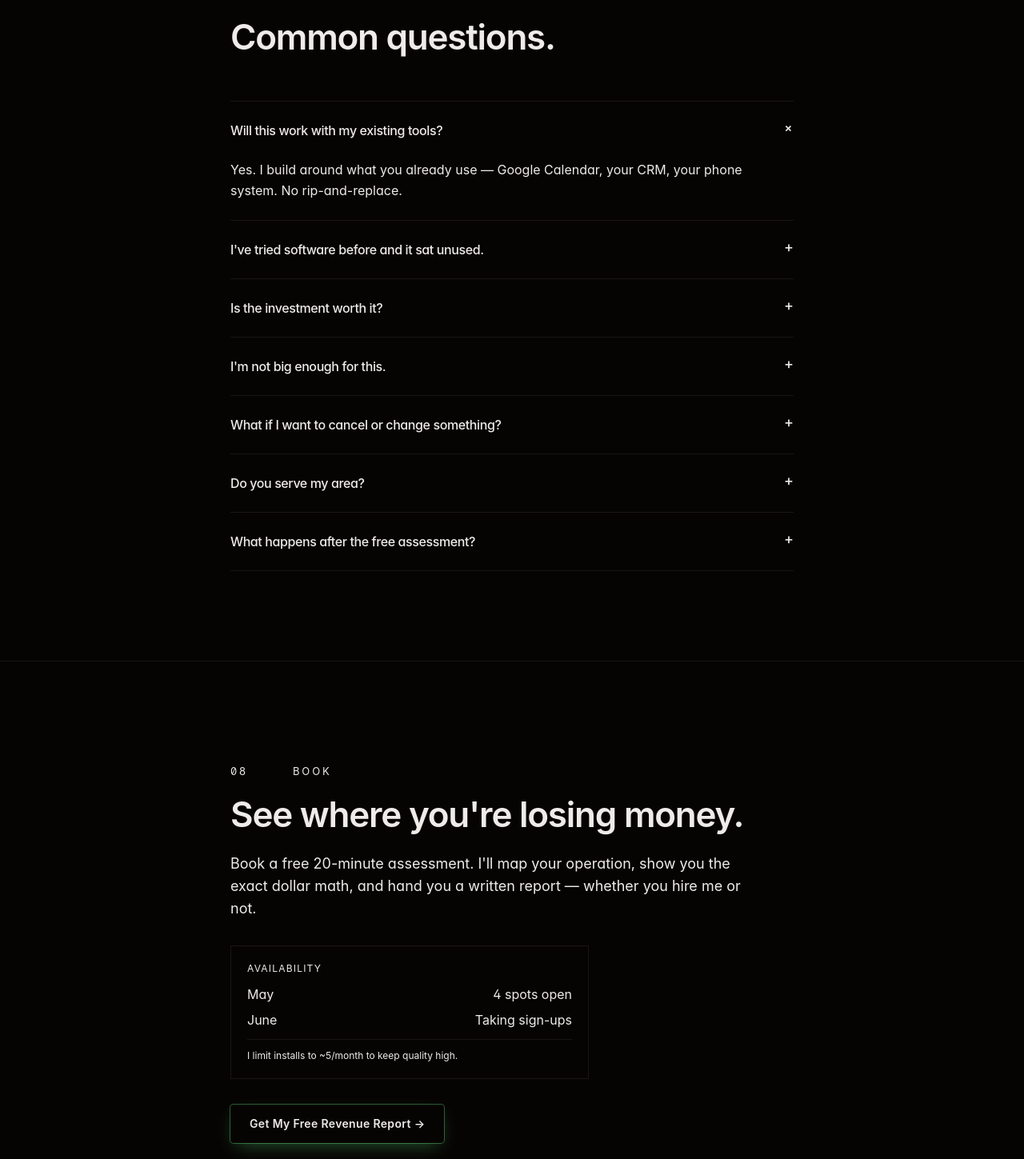
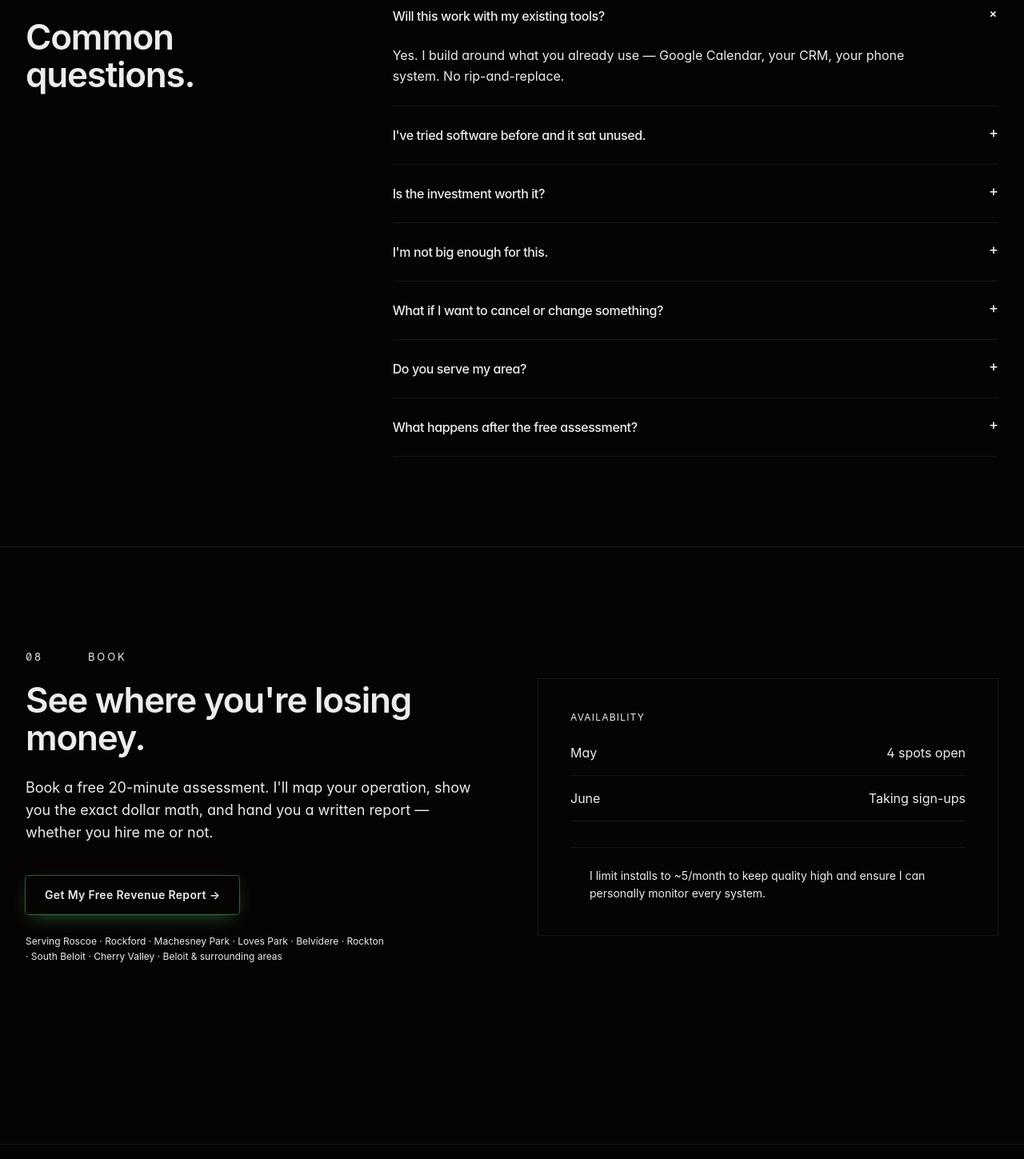
Before and after one commit to donovinsims/clockoutv2, a React (Vite) app: page /#/ in a window 1280 px wide. Shown: the part 5600-7049 px from the top of the page at 80% size. Built offline with nearby package versions, Linux system fonts and the light colour scheme.

Commit message:
feat: redesign FAQ and Booking sections into asymmetric grids

```diff
--- a/src/app/pages/Home.tsx
+++ b/src/app/pages/Home.tsx
@@ -456,11 +456,14 @@ function FAQ() {
   const [open, setOpen] = useState<number | null>(0);
   return (
     <section className="border-b border-border">
-      <div className="max-w-3xl mx-auto px-5 sm:px-8 py-20 md:py-28">
+      <div className="max-w-7xl mx-auto px-5 sm:px-8 py-20 md:py-28">
+        <div className="grid grid-cols-1 lg:grid-cols-[1fr_2fr] gap-12 lg:gap-20 items-start">
+          <div>
             <SectionLabel n="07" label="FAQ" />
-        <h2>Common questions.</h2>
+            <h2 className="max-w-xs">Common questions.</h2>
+          </div>
 
-        <div className="mt-10 md:mt-14 border-t border-border">
+          <div className="border-t border-border">
             {faqs.map((f, i) => {
               const isOpen = open === i;
               return (
@@ -485,6 +488,7 @@ function FAQ() {
             })}
           </div>
         </div>
+      </div>
     </section>
   );
 }
@@ -494,38 +498,44 @@ function BookingCTA() {
   const nextMonth = new Date(new Date().setMonth(new Date().getMonth() + 1)).toLocaleString("default", { month: "long" });
   return (
     <section>
-      <div className="max-w-3xl mx-auto px-5 sm:px-8 py-24 md:py-32">
+      <div className="max-w-7xl mx-auto px-5 sm:px-8 py-24 md:py-32">
+        <div className="grid grid-cols-1 md:grid-cols-2 gap-12 md:gap-16 items-center">
           <div>
             <SectionLabel n="08" label="Book" />
             <h2>See where you're losing money.</h2>
-          <p className="mt-6 text-muted-foreground text-lg max-w-2xl">
+            <p className="mt-6 text-muted-foreground text-[15px] md:text-lg max-w-xl">
               Book a free 20-minute assessment. I'll map your operation, show you the exact dollar math,
               and hand you a written report — whether you hire me or not.
             </p>
 
-          <div className="mt-8 border border-border bg-surface p-5 max-w-md">
-            <div className="mono text-xs uppercase tracking-widest text-accent mb-3">Availability</div>
-            <div className="space-y-2 text-[15px] md:text-base text-muted-foreground">
-              <div className="flex items-center justify-between">
+            <div className="mt-10">
+              <CTAButton>Get My Free Revenue Report →</CTAButton>
+            </div>
+            <p className="mono text-xs text-muted-foreground mt-6 max-w-md leading-relaxed">
+              Serving Roscoe · Rockford · Machesney Park · Loves Park · Belvidere · Rockton · South Beloit · Cherry Valley · Beloit & surrounding areas
+            </p>
+          </div>
+
+          <div className="bg-surface p-7 md:p-10 border border-border">
+            <div className="mono text-xs uppercase tracking-widest text-accent mb-6">Availability</div>
+            <div className="space-y-4 text-[15px] md:text-base text-muted-foreground">
+              <div className="flex items-center justify-between pb-4 border-b border-border/50">
                 <span>{month}</span>
                 <span className="mono text-accent">4 spots open</span>
               </div>
-              <div className="flex items-center justify-between">
+              <div className="flex items-center justify-between pb-4 border-b border-border/50">
                 <span>{nextMonth}</span>
                 <span className="mono text-muted-foreground">Taking sign-ups</span>
               </div>
             </div>
-            <p className="mono text-xs text-muted-foreground mt-3 pt-3 border-t border-border max-w-none">
-              I limit installs to ~5/month to keep quality high.
+
+            <div className="mt-8 pt-6 border-t border-border/50 flex gap-4 items-start">
+              <span className="inline-block w-2 h-2 rounded-full bg-accent mt-1.5 shrink-0 opacity-80" />
+              <p className="text-sm text-muted-foreground leading-relaxed max-w-none">
+                I limit installs to ~5/month to keep quality high and ensure I can personally monitor every system.
               </p>
             </div>
-
-          <div className="mt-8">
-            <CTAButton>Get My Free Revenue Report →</CTAButton>
           </div>
-          <p className="mono text-xs text-muted-foreground mt-5 max-w-none">
-            Serving Roscoe · Rockford · Machesney Park · Loves Park · Belvidere · Rockton · South Beloit · Cherry Valley · Beloit & surrounding areas
-          </p>
         </div>
       </div>
     </section>
```
Lines whose indentation alone changed are shown as unchanged.
